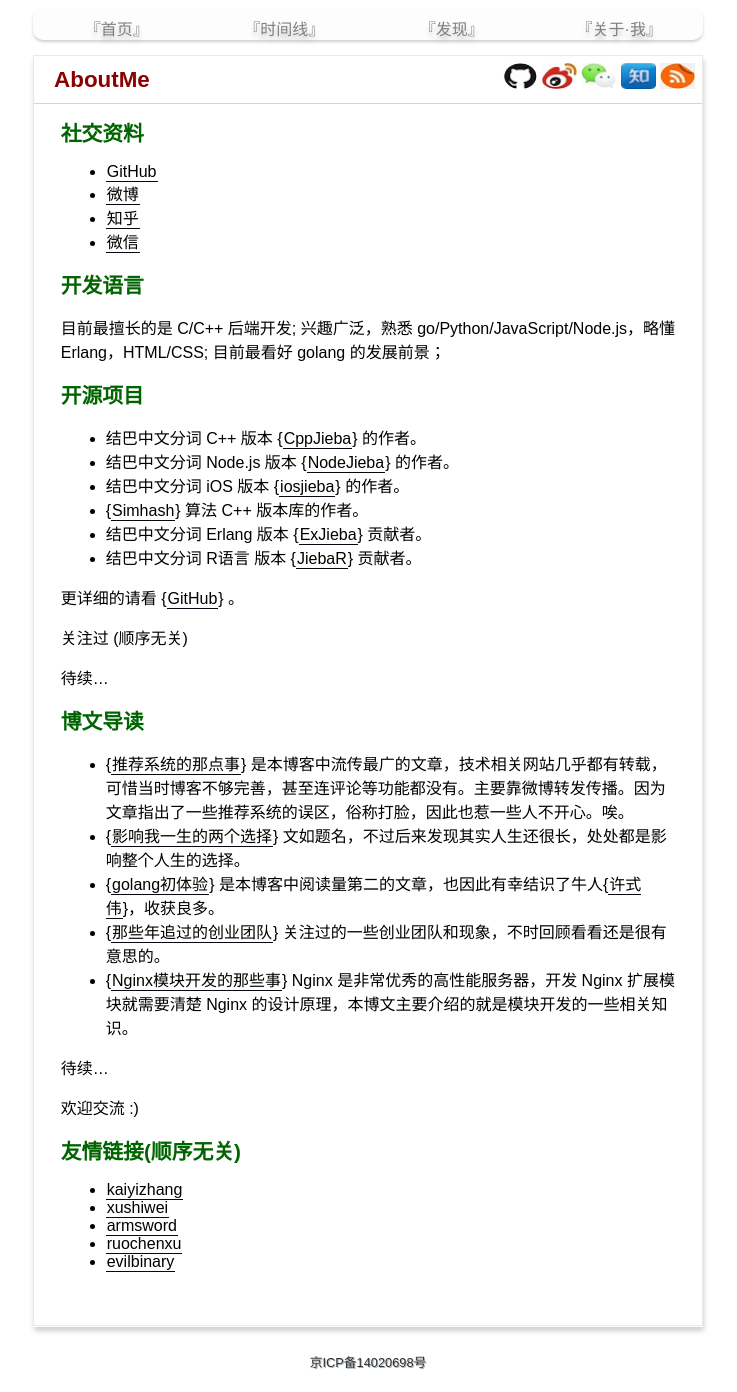
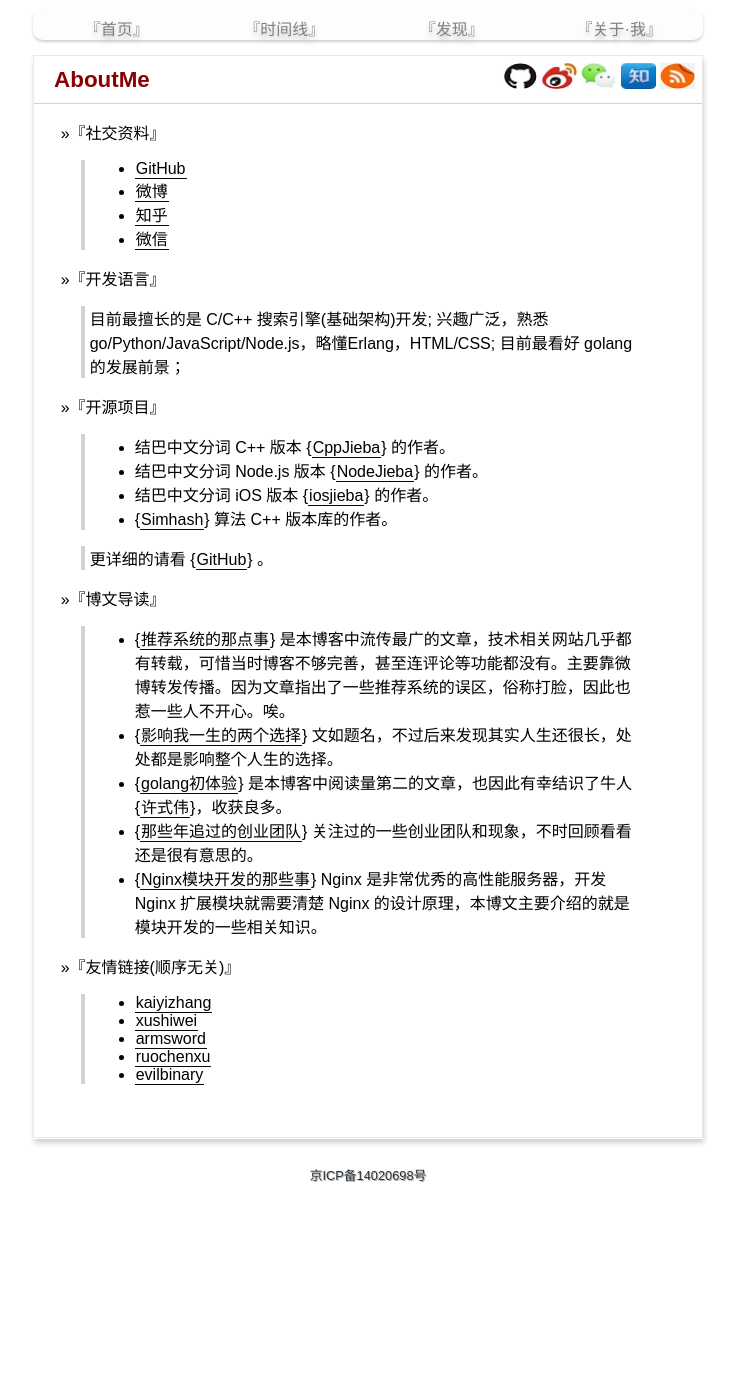
Before and after one commit to yanyiwu/blog, a Jekyll site: the page built from about.md, in a window 1280 px wide. Shown: the whole page, without its empty margins (272-1009 px from the left). Built offline with Jekyll 4.4.1, drawn with Linux system fonts in a browser that asks for light colours; Markdown is read by kramdown in place of the engine named in the settings; comment, search, counter and statistics services are not loaded; after the commit the page ends 1205 px from its top, so only the background shows below that.

Commit message:
update about me style

```diff
--- a/about.md
+++ b/about.md
@@ -3,54 +3,43 @@ layout: post_without_date
 title: AboutMe
 ---
 
-## 社交资料
+&raquo;『社交资料』
 
-+ [GitHub]
-+ [微博]
-+ [知乎]
-+ [微信]
+> + [GitHub]
+> + [微博]
+> + [知乎]
+> + [微信]
 
-## 开发语言
+&raquo;『开发语言』
 
-目前最擅长的是 C/C++ 后端开发;
-兴趣广泛，熟悉 go/Python/JavaScript/Node.js，略懂Erlang，HTML/CSS;
-目前最看好 golang 的发展前景；
+> 目前最擅长的是 C/C++ 搜索引擎(基础架构)开发;
+> 兴趣广泛，熟悉 go/Python/JavaScript/Node.js，略懂Erlang，HTML/CSS;
+> 目前最看好 golang 的发展前景；
 
-## 开源项目
+&raquo;『开源项目』
 
-- 结巴中文分词 C++ 版本 {[CppJieba]} 的作者。
-- 结巴中文分词 Node.js 版本 {[NodeJieba]} 的作者。
-- 结巴中文分词 iOS 版本 {[iosjieba]} 的作者。
-- {[Simhash]} 算法 C++ 版本库的作者。
-- 结巴中文分词 Erlang 版本 {[ExJieba]} 贡献者。
-- 结巴中文分词 R语言 版本 {[JiebaR]} 贡献者。
+> - 结巴中文分词 C++ 版本 {[CppJieba]} 的作者。
+> - 结巴中文分词 Node.js 版本 {[NodeJieba]} 的作者。
+> - 结巴中文分词 iOS 版本 {[iosjieba]} 的作者。
+> - {[Simhash]} 算法 C++ 版本库的作者。
 
-更详细的请看 {[GitHub]} 。
+> 更详细的请看 {[GitHub]} 。
 
-关注过 (顺序无关)
+&raquo;『博文导读』
 
-待续...
+> - {[推荐系统的那点事]}      是本博客中流传最广的文章，技术相关网站几乎都有转载，可惜当时博客不够完善，甚至连评论等功能都没有。主要靠微博转发传播。因为文章指出了一些推荐系统的误区，俗称打脸，因此也惹一些人不开心。唉。
+> - {[影响我一生的两个选择]}  文如题名，不过后来发现其实人生还很长，处处都是影响整个人生的选择。
+> - {[golang初体验]}          是本博客中阅读量第二的文章，也因此有幸结识了牛人{[许式伟]}，收获良多。
+> - {[那些年追过的创业团队]} 关注过的一些创业团队和现象，不时回顾看看还是很有意思的。
+> - {[Nginx模块开发的那些事]} Nginx 是非常优秀的高性能服务器，开发 Nginx 扩展模块就需要清楚 Nginx 的设计原理，本博文主要介绍的就是模块开发的一些相关知识。
 
+&raquo;『友情链接(顺序无关)』
 
-## 博文导读
-
-- {[推荐系统的那点事]}      是本博客中流传最广的文章，技术相关网站几乎都有转载，可惜当时博客不够完善，甚至连评论等功能都没有。主要靠微博转发传播。因为文章指出了一些推荐系统的误区，俗称打脸，因此也惹一些人不开心。唉。
-- {[影响我一生的两个选择]}  文如题名，不过后来发现其实人生还很长，处处都是影响整个人生的选择。
-- {[golang初体验]}          是本博客中阅读量第二的文章，也因此有幸结识了牛人{[许式伟]}，收获良多。
-- {[那些年追过的创业团队]} 关注过的一些创业团队和现象，不时回顾看看还是很有意思的。
-- {[Nginx模块开发的那些事]} Nginx 是非常优秀的高性能服务器，开发 Nginx 扩展模块就需要清楚 Nginx 的设计原理，本博文主要介绍的就是模块开发的一些相关知识。
-
-待续...
-
-欢迎交流 :)
-
-## 友情链接(顺序无关)
-
-+ [kaiyizhang]
-+ [xushiwei]
-+ [armsword]
-+ [ruochenxu]
-+ [evilbinary]
+> + [kaiyizhang]
+> + [xushiwei]
+> + [armsword]
+> + [ruochenxu]
+> + [evilbinary]
 
 [Jieba]:https://github.com/fxsjy/jieba
 [CppJieba]:http://github.com/yanyiwu/cppjieba
```
